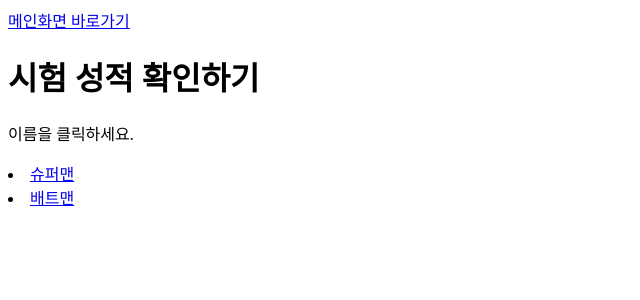
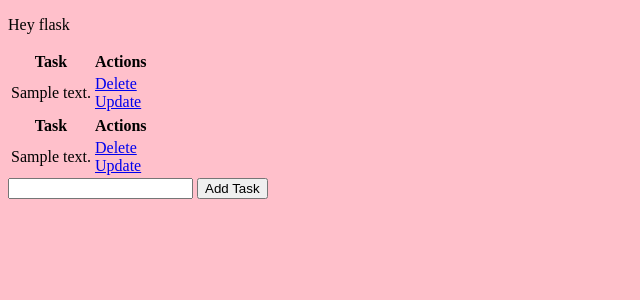
Before and after one commit to cheon4050/falsk-study, a Flask app: page / in a window 1280 px wide. Shown: the top 300 px of the page, without its empty margins (0-640 px from the left). Run offline with Flask 2, Linux system fonts and the light colour scheme; tables that the repository leaves empty hold one stand-in row (values such as "Sample post").

Commit message:
todo app

```diff
--- a/app.py
+++ b/app.py
@@ -1,30 +1,55 @@
-from flask import Flask, render_template
+from flask import Flask, render_template, url_for, request, redirect
+from flask_sqlalchemy import SQLAlchemy
 
 app = Flask(__name__)
+app.config['SQLALCHEMY_DATABASE_URI'] = 'sqlite:///test.db'
+db = SQLAlchemy(app)
 
-student_data = {
-    1: {"name": "슈퍼맨", "score": {"국어": 90, "수학": 65}},
-    2: {"name": "배트맨", "score": {"국어": 75, "영어": 80, "수학": 75}}
-}
+class Todo(db.Model):
+    id = db.Column(db.Integer,primary_key=True)
+    content = db.Column(db.String(300), nullable=False)
 
+    def __rep__(self):
+        return '<Task %r>' %self.id
 
-@app.route('/')
-def index():
-    return render_template("index.html",
-                           template_students=student_data)
+@app.route('/', methods=['POST', 'GET'])
+def home():
+    if request.method == 'POST':
+        task_content = request.form['content']
+        new_task = Todo(content = task_content)
 
+        try:
+            db.session.add(new_task)
+            db.session.commit()
+            return redirect('/')
+        except:
+            return 'There was an error while adding the task'
+    else:
+        tasks = Todo.query.all()
+        return render_template("index.html", tasks=tasks)
+@app.route('/delete/<int:id>')
+def delete(id):
+    task_to_delete = Todo.query.get_or_404(id)
+    try:
+        db.session.delete(task_to_delete)
+        db.session.commit()
+        return redirect('/')
+    except:
+        return 'There was an error while deketing the task'
+@app.route('/update/<int:id>', methods=['GET', 'POST'])
+def update(id):
+    task = Todo.query.get_or_404(id)
 
-@app.route("/student/<int:id>")
-def student(id):
-    return render_template("student.html",
-                           template_name=student_data[id]["name"],
-                           template_score=student_data[id]["score"])
+    if request.method == 'POST':
+        task.content = request.form['content']
 
+        try:
+            db.session.commit()
+            return redirect('/')
+        except:
+            return 'There was an issue while updating that task'
+    else:
+        return render_template('update.html', task= task)
 
-@app.route('/user/<user_name>/<int:user_id>')
-def user(user_name, user_id):
-    return f'Hello, {user_name}({user_id})!'
-
-
-if __name__ == '__main__':
+if __name__=="__main__":
     app.run(debug=True)
--- /dev/null
+++ b/static/css/style.css
@@ -0,0 +1,3 @@
+body {
+  background-color: pink;
+}
--- a/templates/base.html
+++ b/templates/base.html
@@ -1,14 +1,19 @@
 <!DOCTYPE html>
-<html lang="ko">
+<html lang="en">
 <head>
     <meta charset="UTF-8">
     <meta name="viewport" content="width=device-width, initial-scale=1.0">
-    <title>시험성적 확인 사이트</title>
+    <link rel="stylesheet" href="{{ url_for('static', filename='css/style.css') }}">
+    {% block head %}
+
+
+    {% endblock %}
 </head>
 <body>
-    <div>
-        <a href="/">메인화면 바로가기</a>
-    </div>
-    {% block content %}{% endblock %}
+    {% block body %}
+
+
+
+    {% endblock %}
 </body>
 </html>
--- a/templates/index.html
+++ b/templates/index.html
@@ -1,10 +1,47 @@
 {% extends "base.html" %}
-{% block content %}
-    <h1>시험 성적 확인하기</h1>
-    <p>이름을 클릭하세요.</p>
-    <u1>
-        {% for key, value in template_students | dictsort %}
-            <li><a href="/student/{{key}}">{{value["name"]}}</a></li>
-        {% endfor%}
-    </u1>
+{% block head %}
+
 {% endblock %}
+
+{% block body %}
+
+    <p> Hey flask</p>
+<table>
+    <tr>
+        <th>Task</th>
+        <th>Actions</th>
+    </tr>
+    {% for task in tasks %}
+    <tr>
+        <td>{{ task.content}}</td>
+        <td>
+            <a href="delete/{{task.id}}">Delete</a> <br>
+            <a href="update/{{task.id}}">Update</a>
+        </td>
+    </tr>
+    {% endfor %}
+</table>
+{% if tasks|length < 1 %}
+<h4>There are no tasks. Create one below!</h4>
+{% else %}
+<table>
+    <tr>
+        <th>Task</th>
+        <th>Actions</th>
+    </tr>
+    {% for task in tasks %}
+    <tr>
+        <td>{{ task.content}}</td>
+        <td>
+            <a href="delete/{{task.id}}">Delete</a> <br>
+            <a href="update/{{task.id}}">Update</a>
+        </td>
+    </tr>
+    {% endfor %}
+</table>
+{% endif %}
+<form action="/" method="POST">
+    <input type="text" name="content" id="content">
+    <input type="submit" value="Add Task">
+</form>
+{% endblock %}
```
Also changed, not shown: templates/update.html (added, +17 -0 lines), test.db (added).
